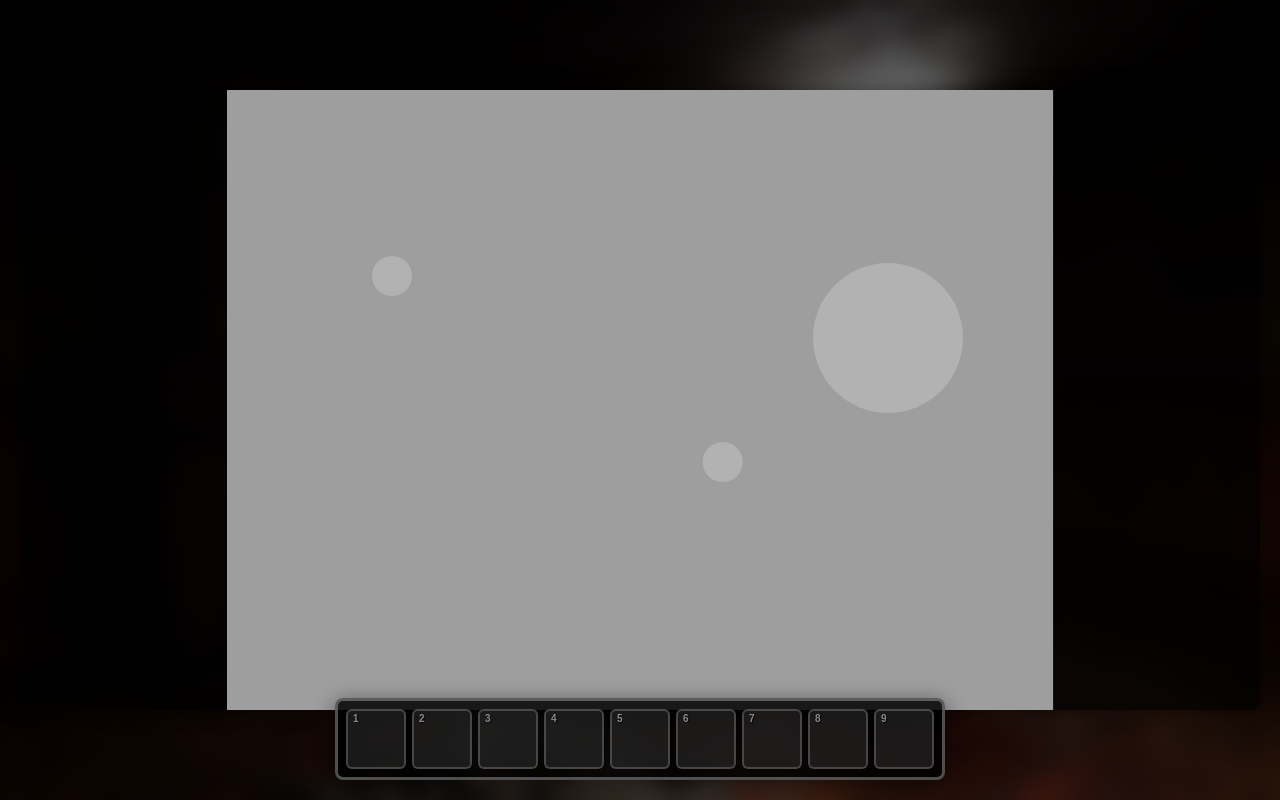
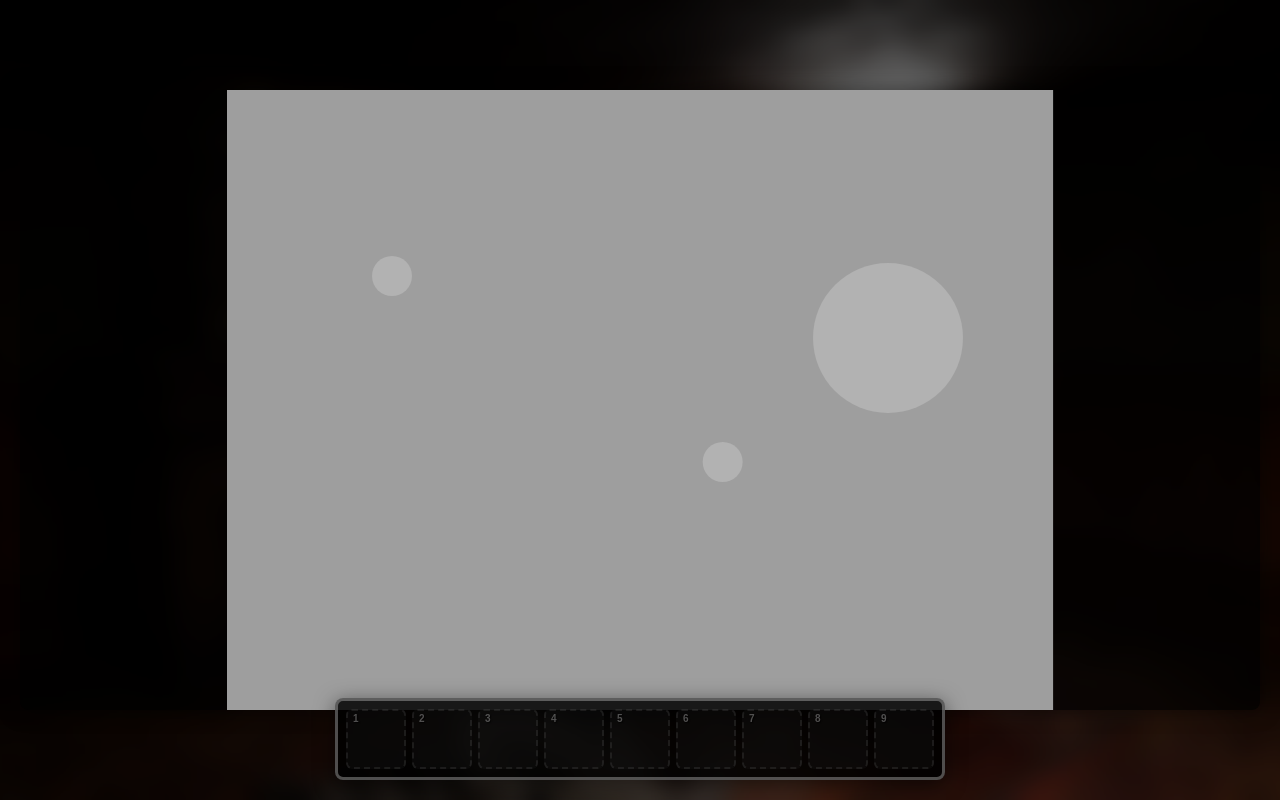
Before and after one commit to ilyeshdz/escape-game-web, a plain HTML site: page index.html in a window 1280 px wide. Drawn offline with Linux system fonts and the light colour scheme.

Commit message:
style: add empty slot visual state with dashed border and transparency

```diff
--- a/style.css
+++ b/style.css
@@ -295,9 +295,9 @@ body {
     height: 60px;
     min-width: 60px;
     min-height: 60px;
-    border: 2px solid rgba(100, 100, 100, 0.6);
+    border: 2px solid rgba(80, 80, 80, 0.5);
     border-radius: 6px;
-    background: rgba(50, 50, 50, 0.5);
+    background: rgba(30, 30, 30, 0.4);
     cursor: pointer;
     display: flex;
     align-items: center;
@@ -306,14 +306,15 @@ body {
     position: relative;
 }
 
-.inventory-slot:hover {
-    border-color: rgba(200, 200, 200, 0.8);
-    background: rgba(80, 80, 80, 0.6);
+.inventory-slot:not(.occupied) {
+    border-style: dashed;
+    opacity: 0.6;
 }
 
-.inventory-slot.occupied {
-    border-color: rgba(150, 150, 150, 0.7);
-    background: rgba(70, 70, 70, 0.6);
+.inventory-slot:not(.occupied):hover {
+    border-color: rgba(150, 150, 150, 0.6);
+    background: rgba(50, 50, 50, 0.5);
+    opacity: 0.8;
 }
 
 .inventory-slot.occupied:hover {
```
